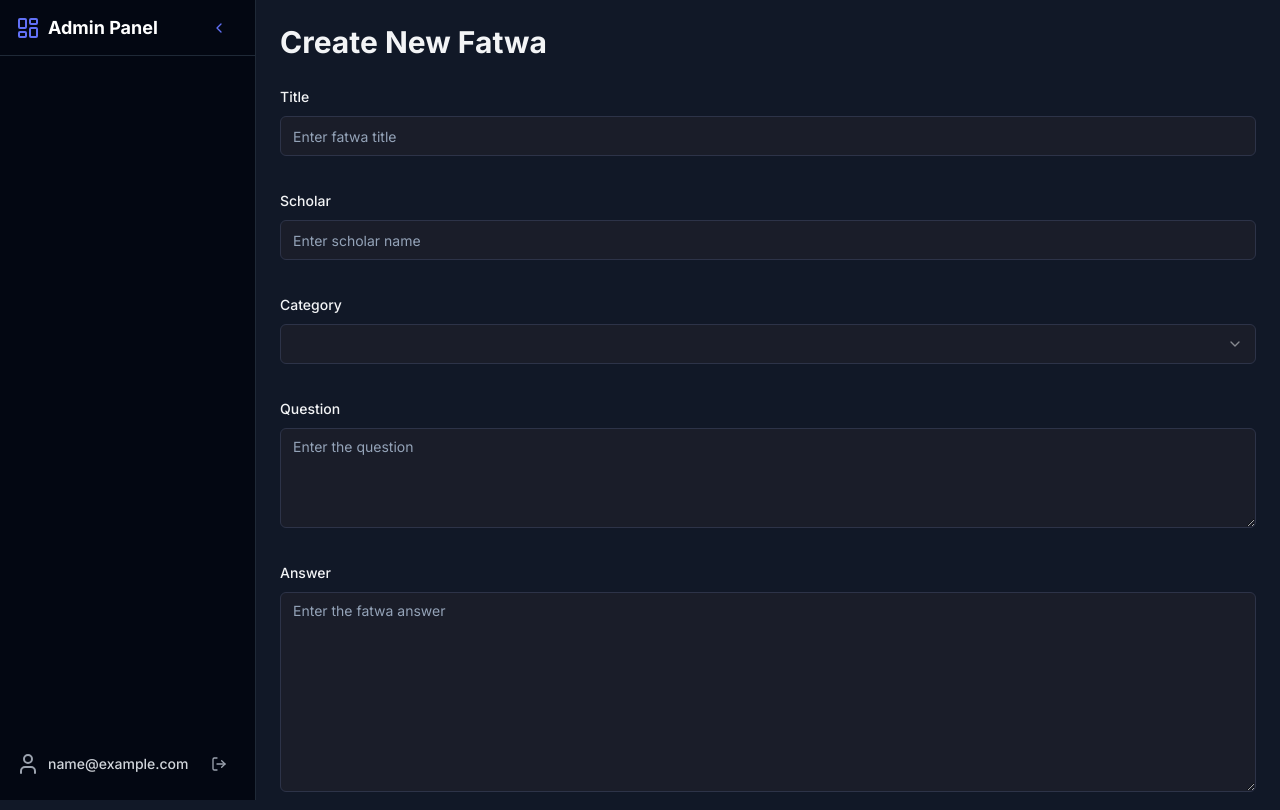
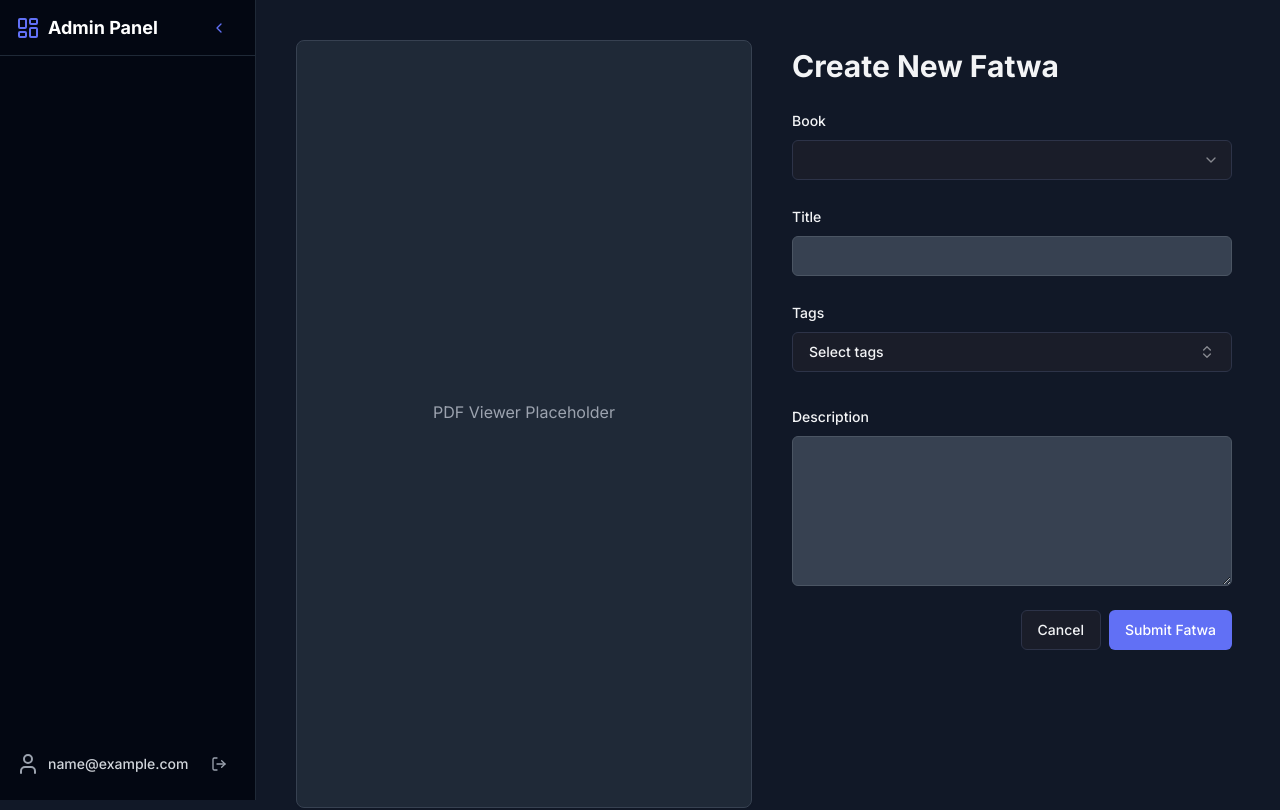
Before and after one commit to niloyahmedrasel/annotations, a Next.js app: page /dashboard/fatwas/new in a window 1280 px wide. Shown: the top 810 px of the page. Built offline with nearby package versions, Linux system fonts and the light colour scheme; sample sign-in values are in the browser's storage.

Commit message:
updated create new fatwa

```diff
--- a/app/dashboard/fatwas/new/page.tsx
+++ b/app/dashboard/fatwas/new/page.tsx
@@ -1,164 +1,115 @@
 "use client"
 
-import { zodResolver } from "@hookform/resolvers/zod"
-import { useForm } from "react-hook-form"
-import * as z from "zod"
+import { useState } from "react"
+import { useRouter } from "next/navigation"
 import { Button } from "@/components/ui/button"
-import { Form, FormControl, FormDescription, FormField, FormItem, FormLabel, FormMessage } from "@/components/ui/form"
 import { Input } from "@/components/ui/input"
 import { Textarea } from "@/components/ui/textarea"
+import { Label } from "@/components/ui/label"
+import { Card, CardContent } from "@/components/ui/card"
+import { MultiSelect } from "@/components/ui/multi-select"
 import { Select, SelectContent, SelectItem, SelectTrigger, SelectValue } from "@/components/ui/select"
+import { X } from "lucide-react"
+import { Badge } from "@/components/ui/badge"
 
-const fatwaFormSchema = z.object({
-  title: z.string().min(2, {
-    message: "Title must be at least 2 characters.",
-  }),
-  scholar: z.string().min(2, {
-    message: "Scholar name must be at least 2 characters.",
-  }),
-  category: z.string({
-    required_error: "Please select a category.",
-  }),
-  question: z.string().min(10, {
-    message: "Question must be at least 10 characters.",
-  }),
-  answer: z.string().min(20, {
-    message: "Answer must be at least 20 characters.",
-  }),
-  references: z.string().optional(),
-  tags: z.string().optional(),
-})
+const books = ["Book 1", "Book 2", "Book 3", "Book 4", "Book 5"]
+const tags = ["Tag 1", "Tag 2", "Tag 3", "Tag 4", "Tag 5", "Tag 6", "Tag 7", "Tag 8"]
 
 export default function NewFatwaPage() {
-  const form = useForm<z.infer<typeof fatwaFormSchema>>({
-    resolver: zodResolver(fatwaFormSchema),
-    defaultValues: {
-      title: "",
-      scholar: "",
-      category: "",
-      question: "",
-      answer: "",
-      references: "",
-      tags: "",
-    },
-  })
+  const router = useRouter()
+  const [selectedBook, setSelectedBook] = useState("")
+  const [title, setTitle] = useState("")
+  const [selectedTags, setSelectedTags] = useState<string[]>([])
+  const [description, setDescription] = useState("")
 
-  function onSubmit(values: z.infer<typeof fatwaFormSchema>) {
-    console.log(values)
-    // Here you would typically send this data to your backend
+  const handleSubmit = (e: React.FormEvent) => {
+    e.preventDefault()
+    // Here you would typically send the data to your backend
+    console.log({ selectedBook, title, selectedTags, description })
+    // After submission, redirect to the fatwas list
+    router.push("/dashboard/fatwas")
   }
 
   return (
-    <div className="space-y-6">
-      <h1 className="text-3xl font-bold">Create New Fatwa</h1>
-      <Form {...form}>
-        <form onSubmit={form.handleSubmit(onSubmit)} className="space-y-8">
-          <FormField
-            control={form.control}
-            name="title"
-            render={({ field }) => (
-              <FormItem>
-                <FormLabel>Title</FormLabel>
-                <FormControl>
-                  <Input placeholder="Enter fatwa title" {...field} />
-                </FormControl>
-                <FormMessage />
-              </FormItem>
-            )}
-          />
-          <FormField
-            control={form.control}
-            name="scholar"
-            render={({ field }) => (
-              <FormItem>
-                <FormLabel>Scholar</FormLabel>
-                <FormControl>
-                  <Input placeholder="Enter scholar name" {...field} />
-                </FormControl>
-                <FormMessage />
-              </FormItem>
-            )}
-          />
-          <FormField
-            control={form.control}
-            name="category"
-            render={({ field }) => (
-              <FormItem>
-                <FormLabel>Category</FormLabel>
-                <Select onValueChange={field.onChange} defaultValue={field.value}>
-                  <FormControl>
-                    <SelectTrigger>
-                      <SelectValue placeholder="Select a category" />
+    <div className="flex h-screen bg-gray-900 text-gray-100">
+      {/* Left side: PDF Viewer */}
+      <div className="w-1/2 sticky top-0 h-screen overflow-y-auto p-4">
+        <Card className="h-full bg-gray-800 border-gray-700">
+          <CardContent className="flex items-center justify-center h-full">
+            <p className="text-gray-400">PDF Viewer Placeholder</p>
+          </CardContent>
+        </Card>
+      </div>
+
+      {/* Right side: Fatwa Creation Form */}
+      <div className="w-1/2 p-6 overflow-y-auto">
+        <h2 className="text-3xl font-bold mb-6">Create New Fatwa</h2>
+
+        <form onSubmit={handleSubmit} className="space-y-6">
+          <div className="space-y-2">
+            <Label htmlFor="book">Book</Label>
+            <Select value={selectedBook} onValueChange={setSelectedBook}>
+              <SelectTrigger id="book">
+                <SelectValue placeholder="Select a book" />
               </SelectTrigger>
-                  </FormControl>
               <SelectContent>
-                    <SelectItem value="worship">Worship</SelectItem>
-                    <SelectItem value="financial-transactions">Financial Transactions</SelectItem>
-                    <SelectItem value="family">Family</SelectItem>
-                    <SelectItem value="medical-ethics">Medical Ethics</SelectItem>
+                {books.map((book) => (
+                  <SelectItem key={book} value={book}>
+                    {book}
+                  </SelectItem>
+                ))}
               </SelectContent>
             </Select>
-                <FormMessage />
-              </FormItem>
-            )}
+          </div>
+
+          <div className="space-y-2">
+            <Label htmlFor="title">Title</Label>
+            <Input
+              id="title"
+              value={title}
+              onChange={(e) => setTitle(e.target.value)}
+              className="bg-gray-700 border-gray-600"
             />
-          <FormField
-            control={form.control}
-            name="question"
-            render={({ field }) => (
-              <FormItem>
-                <FormLabel>Question</FormLabel>
-                <FormControl>
-                  <Textarea placeholder="Enter the question" className="min-h-[100px]" {...field} />
-                </FormControl>
-                <FormMessage />
-              </FormItem>
-            )}
+          </div>
+
+          <div className="space-y-2">
+            <Label htmlFor="tags">Tags</Label>
+            <MultiSelect options={tags} selected={selectedTags} onChange={setSelectedTags} placeholder="Select tags" />
+            <div className="flex flex-wrap gap-2 mt-2">
+              {selectedTags.map((tag) => (
+                <Badge key={tag} variant="secondary" className="text-sm">
+                  {tag}
+                  <Button
+                    variant="ghost"
+                    size="sm"
+                    className="ml-1 h-auto p-0"
+                    onClick={() => setSelectedTags(selectedTags.filter((t) => t !== tag))}
+                  >
+                    <X className="h-3 w-3" />
+                  </Button>
+                </Badge>
+              ))}
+            </div>
+          </div>
+
+          <div className="space-y-2">
+            <Label htmlFor="description">Description</Label>
+            <Textarea
+              id="description"
+              value={description}
+              onChange={(e) => setDescription(e.target.value)}
+              className="min-h-[150px] bg-gray-700 border-gray-600"
             />
-          <FormField
-            control={form.control}
-            name="answer"
-            render={({ field }) => (
-              <FormItem>
-                <FormLabel>Answer</FormLabel>
-                <FormControl>
-                  <Textarea placeholder="Enter the fatwa answer" className="min-h-[200px]" {...field} />
-                </FormControl>
-                <FormMessage />
-              </FormItem>
-            )}
-          />
-          <FormField
-            control={form.control}
-            name="references"
-            render={({ field }) => (
-              <FormItem>
-                <FormLabel>References</FormLabel>
-                <FormControl>
-                  <Textarea placeholder="Enter any references" className="min-h-[100px]" {...field} />
-                </FormControl>
-                <FormDescription>Include any Quranic verses, Hadiths, or scholarly works referenced.</FormDescription>
-                <FormMessage />
-              </FormItem>
-            )}
-          />
-          <FormField
-            control={form.control}
-            name="tags"
-            render={({ field }) => (
-              <FormItem>
-                <FormLabel>Tags</FormLabel>
-                <FormControl>
-                  <Input placeholder="Enter tags (comma-separated)" {...field} />
-                </FormControl>
-                <FormDescription>Add relevant tags to help with categorization and search.</FormDescription>
-                <FormMessage />
-              </FormItem>
-            )}
-          />
+          </div>
+
+          <div className="flex justify-end space-x-2">
+            <Button variant="outline" onClick={() => router.push("/dashboard/fatwas")}>
+              Cancel
+            </Button>
             <Button type="submit">Submit Fatwa</Button>
+          </div>
         </form>
-      </Form>
+      </div>
     </div>
   )
 }
--- a/app/dashboard/fatwas/page.tsx
+++ b/app/dashboard/fatwas/page.tsx
@@ -111,9 +111,6 @@ export default function FatwasPage() {
                   <Button variant="ghost" size="sm">
                     Delete
                   </Button>
-                  <Button variant="ghost" size="sm" asChild>
-                    <Link href={`/dashboard/annotations/new?fatwaId=${fatwa.id}`}>Annotate Fatwa</Link>
-                  </Button>
                 </TableCell>
               </TableRow>
             ))}
```
Lines whose indentation alone changed are shown as unchanged.
